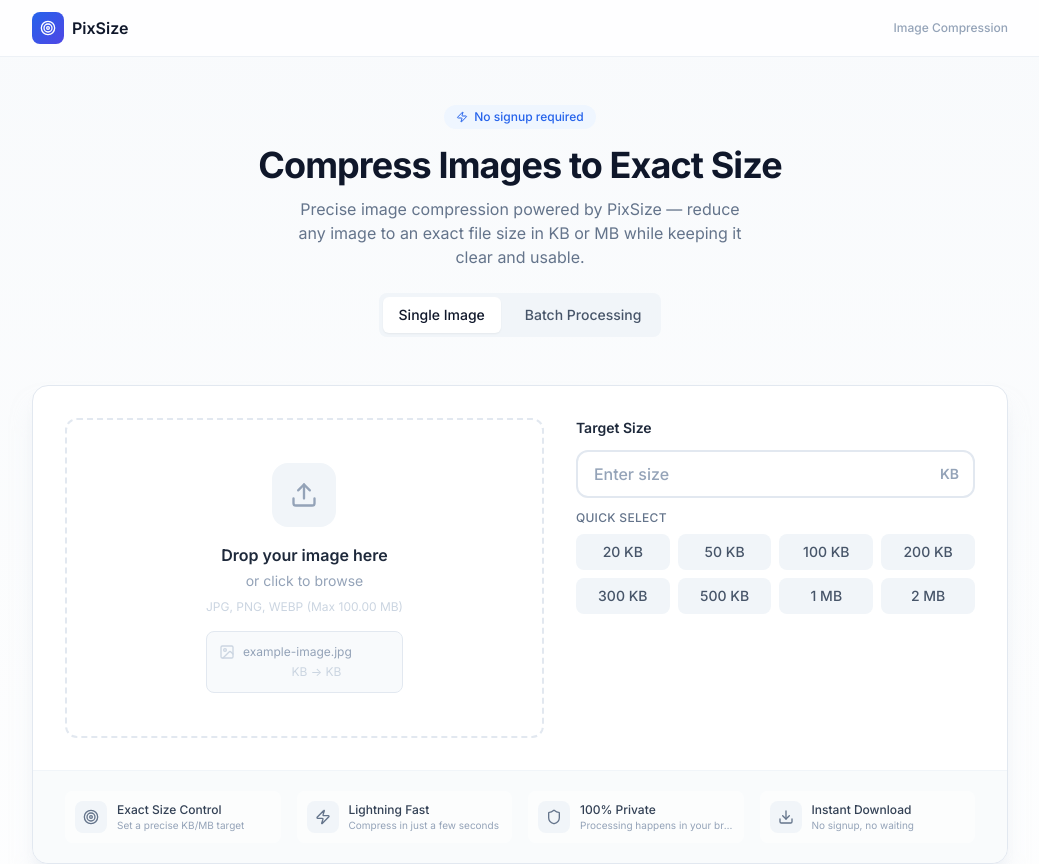
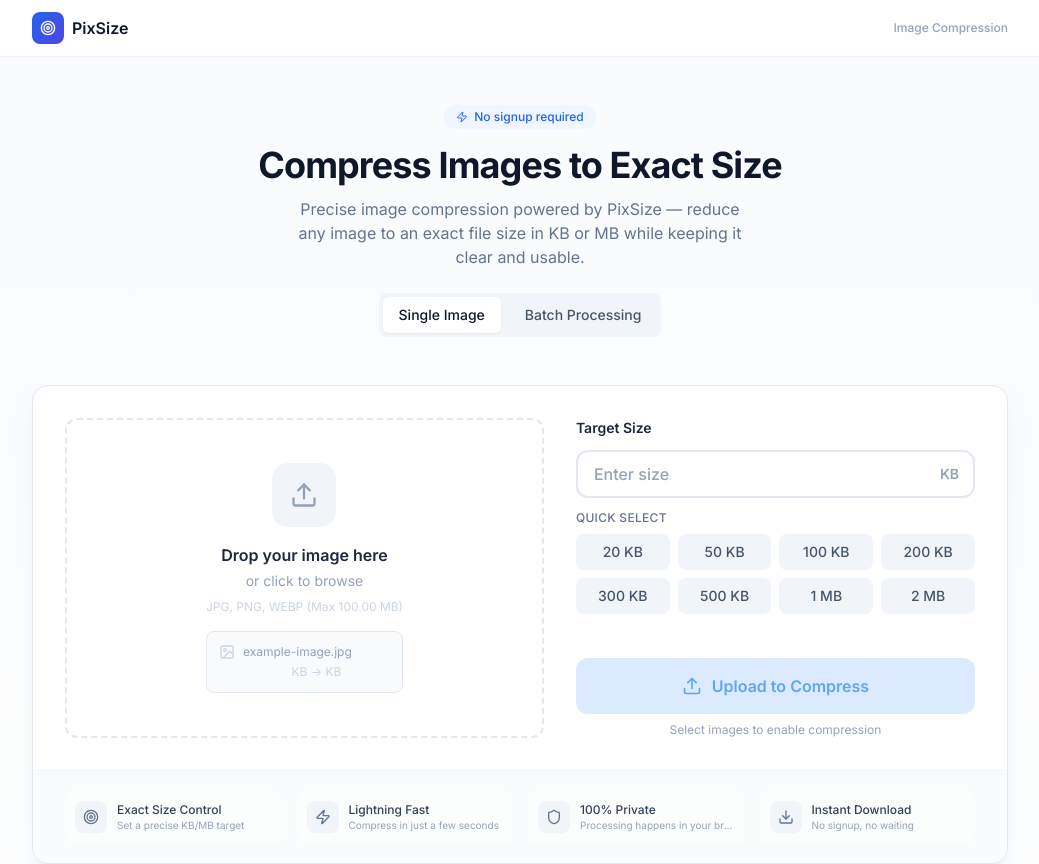
Before and after one commit to runpeng402/compression-picture, a Next.js app: page / in a window 1280 px wide. Shown: the top 864 px of the page, without its empty margins (120-1159 px from the left). Built offline with nearby package versions, Linux system fonts and the light colour scheme.

Commit message:
pictrue compress UI2

```diff
--- a/components/ImageCompressorTool.tsx
+++ b/components/ImageCompressorTool.tsx
@@ -1114,6 +1114,21 @@
                   </div>
                 </div>
 
+                {/* 初始状态按钮（没有图片时） */}
+                {((mode === "single" && !singleFile) || (mode === "batch" && files.length === 0)) && (
+                  <div className="mt-auto">
+                    <button
+                      disabled
+                      className="w-full h-14 rounded-xl font-semibold flex items-center justify-center gap-2.5 bg-blue-100 text-blue-400 cursor-not-allowed"
+                      aria-label="Upload images to enable compression"
+                    >
+                      <UploadIcon className="w-5 h-5" />
+                      <span>Upload to Compress</span>
+                    </button>
+                    <p className="text-xs text-slate-400 text-center mt-2">Select images to enable compression</p>
+                  </div>
+                )}
+
                 {/* 单张模式操作按钮 */}
                 {mode === "single" && singleFile && (
                   <button
@@ -1175,14 +1190,14 @@
                         {processingIds.size > 0 && files.length > 0 && (
                           <div
                             className="absolute inset-0 bg-blue-700/30 transition-all duration-100 ease-out"
-                            style={{ width: `${files.length > 0 ? (stats.processing / files.length) * 100 : 0}%` }}
+                            style={{ width: `${files.length > 0 ? ((stats.success + stats.failed) / files.length) * 100 : 0}%` }}
                           />
                         )}
                         <span className="relative flex items-center gap-2.5">
                           {processingIds.size > 0 ? (
                             <>
                               <LoaderIcon className="w-5 h-5 animate-spin" />
-                              <span>Processing... ({stats.processing}/{files.length})</span>
+                              <span>Processing...</span>
                             </>
                           ) : (
                             <>
```
